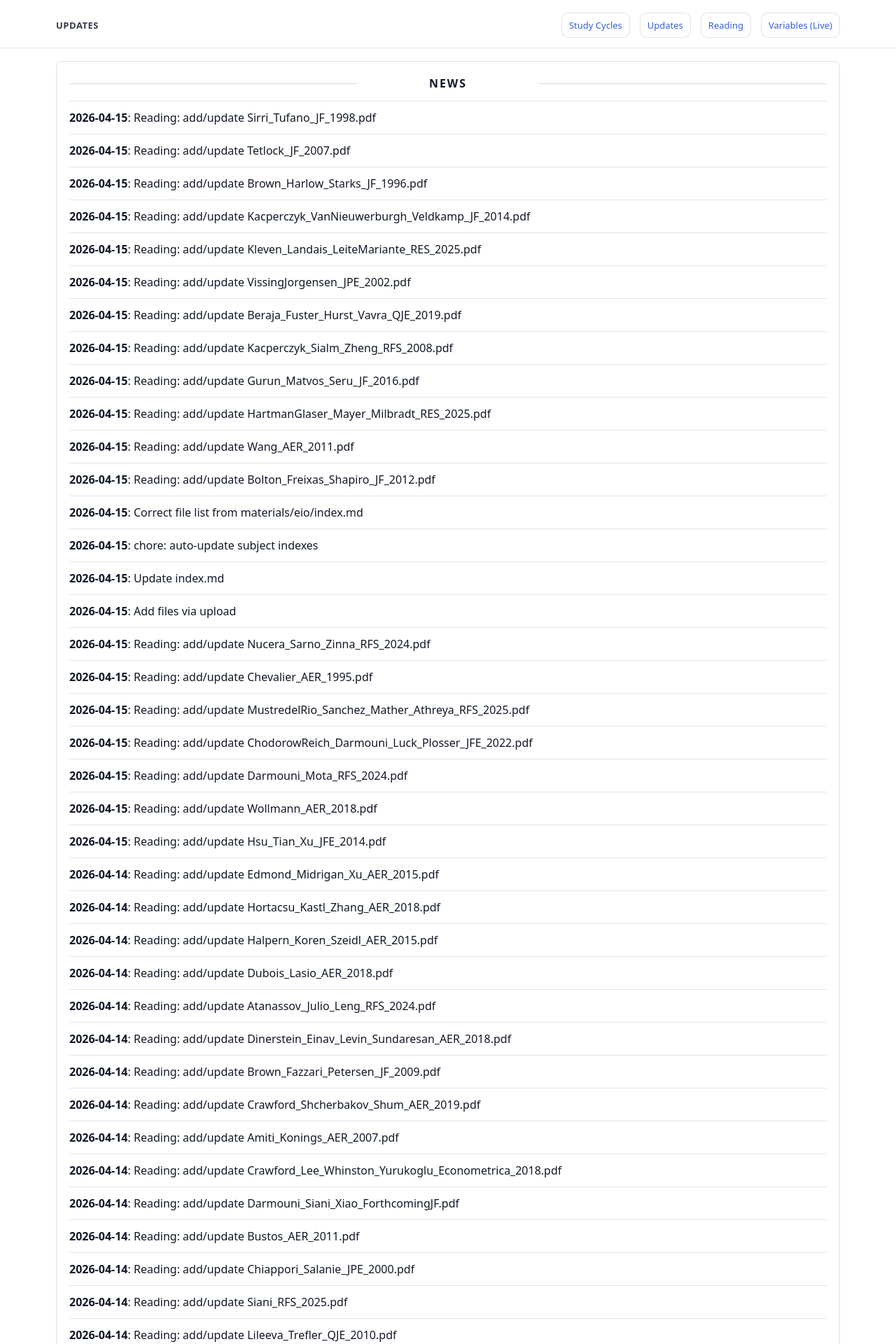
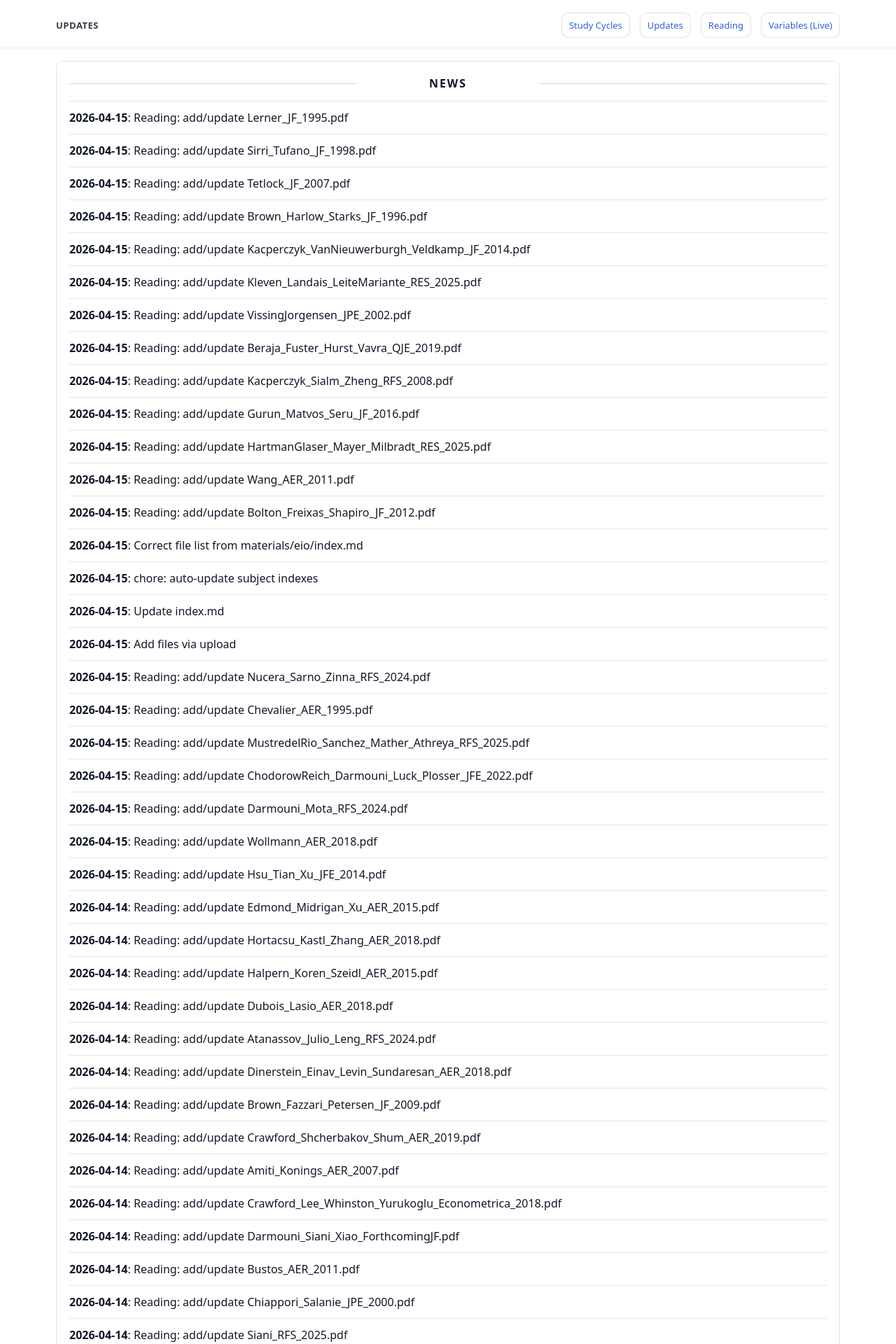
Before and after one commit to yaxinzn/study-archive, a Jekyll site: the page built from updates/index.md, in a window 1280 px wide. Shown: the top 1920 px of the page at 70% size. Built offline with Jekyll 4.4.1, drawn with Linux system fonts in a browser that asks for light colours; some of the changed text lies outside the part shown.

Commit message:
chore: update NEWS feed

```diff
--- a/_data/news.yml
+++ b/_data/news.yml
@@ -1,4 +1,7 @@
 # Auto-generated update history (sorted newest -> oldest). Do not edit manually.
+- ts: "1776251482"
+  date: "2026-04-15"
+  title: "Reading: add/update Lerner_JF_1995.pdf"
 - ts: "1776251278"
   date: "2026-04-15"
   title: "Reading: add/update Sirri_Tufano_JF_1998.pdf"
```
